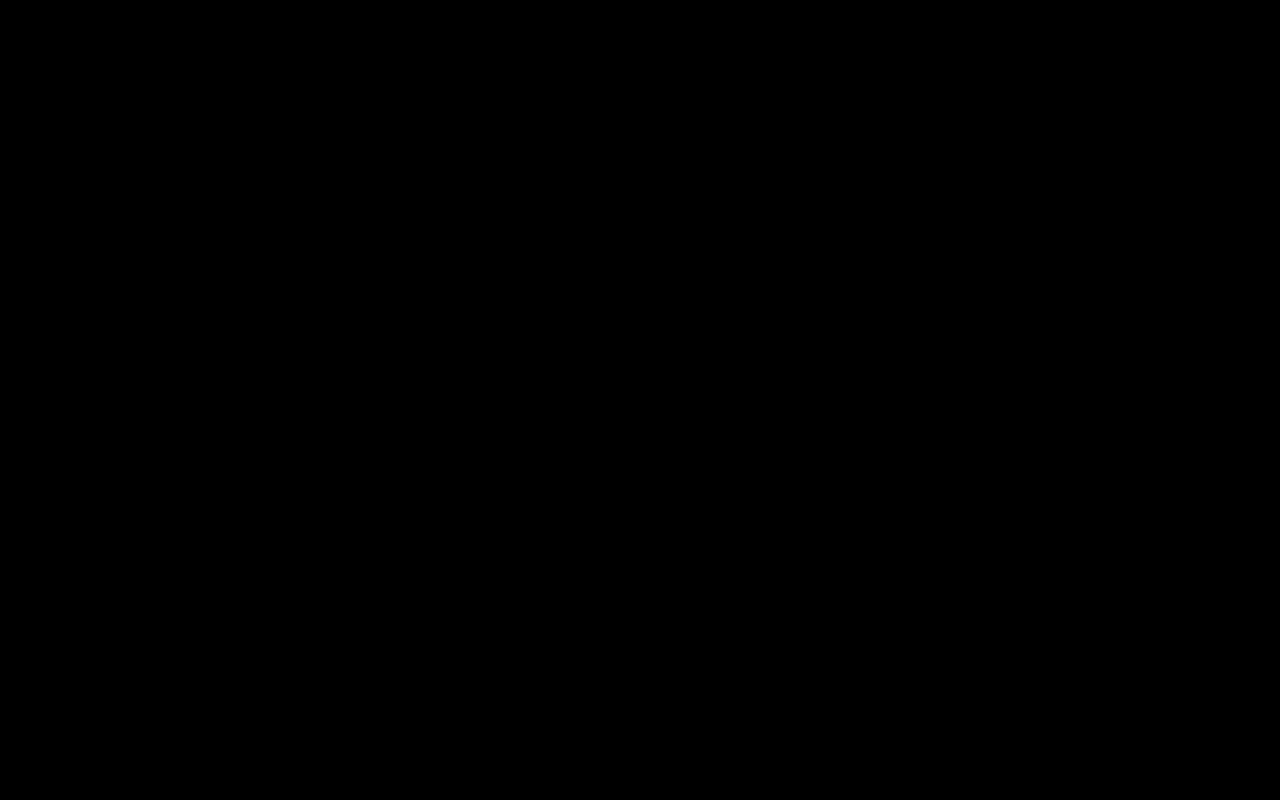
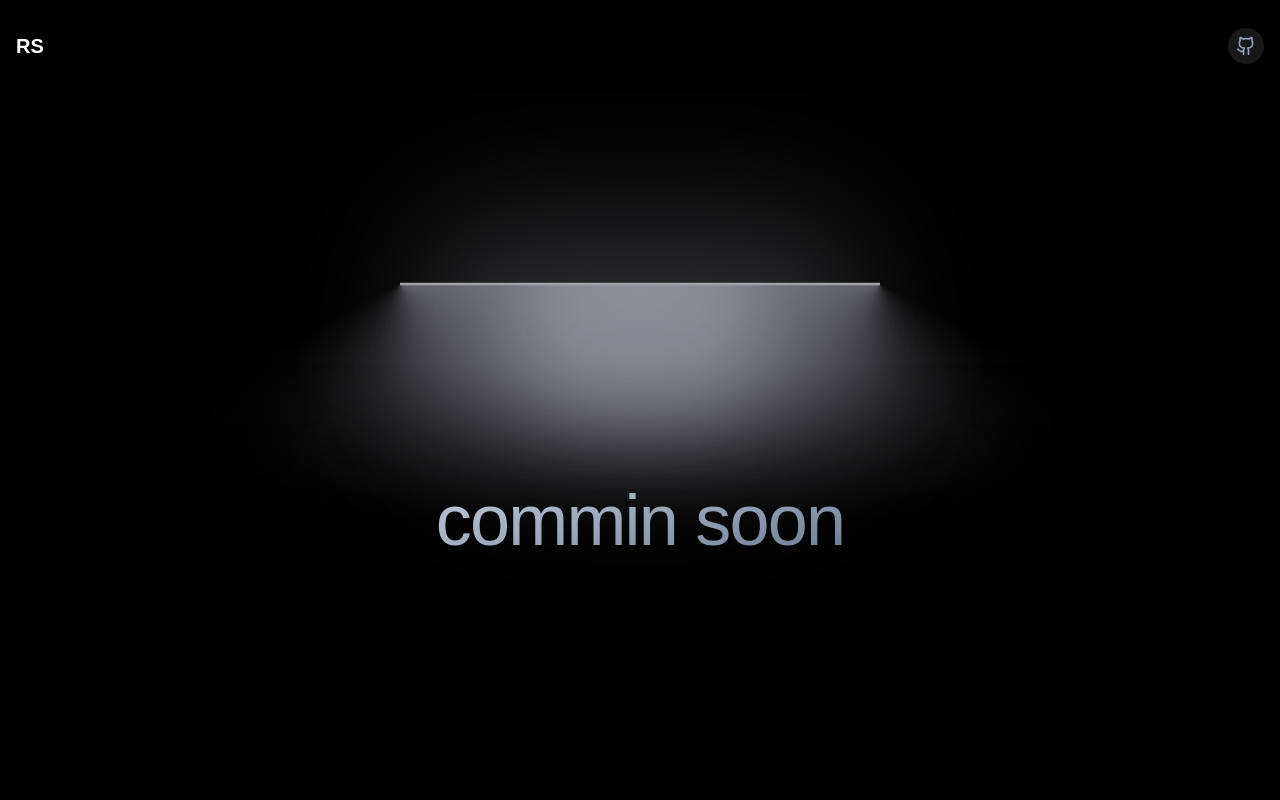
Before and after one commit to mahendraDew/bytecodeui, a Next.js app: page /resources in a window 1280 px wide. Before the commit this address had no page. Shown: the top 800 px of the page. Built offline with nearby package versions, Linux system fonts and the light colour scheme.

Commit message:
added resources and template

```diff
--- /dev/null
+++ b/app/resources/layout.tsx
@@ -0,0 +1,15 @@
+import Footer from '@/components/Footer'
+import { Navbar } from '@/components/Navbar'
+import React from 'react'
+
+export default function layout ({ children }: { children: React.ReactNode }) {
+  return (
+    <>
+      <div className='px-4 mx-auto flex min-h-screen max-w-7xl flex-col'>
+        <Navbar logoText='RS' logoUrl='/resources' />
+        {children}
+      </div>
+      <Footer />
+    </>
+  )
+}
--- /dev/null
+++ b/app/resources/page.tsx
@@ -0,0 +1,11 @@
+'use client'
+import LaunchingSoon from '@/components/landing/LaunchingSoon'
+import React from 'react'
+
+export default function page () {
+  return (
+    <div>
+      <LaunchingSoon text='commin soon' />
+    </div>
+  )
+}
--- /dev/null
+++ b/app/template/layout.tsx
@@ -0,0 +1,15 @@
+import Footer from '@/components/Footer'
+import { Navbar } from '@/components/Navbar'
+import React from 'react'
+
+export default function layout ({ children }: { children: React.ReactNode }) {
+  return (
+    <>
+      <div className='px-4 mx-auto flex min-h-screen max-w-7xl flex-col'>
+        <Navbar logoText='TL' logoUrl='/template' />
+        {children}
+      </div>
+      <Footer />
+    </>
+  )
+}
--- /dev/null
+++ b/app/template/page.tsx
@@ -0,0 +1,16 @@
+"use client"
+import LaunchingSoon from '@/components/landing/LaunchingSoon'
+// import { Navbar } from '@/components/Navbar'
+import React from 'react'
+
+export default function page () {
+
+  return (
+    // <div className='px-4 mx-auto flex min-h-screen max-w-7xl flex-col'>
+    //   <Navbar logoText='TL' logoUrl='/'/>
+      <div>
+        <LaunchingSoon text='commin soon'/>
+      </div>
+    // </div>
+  )
+}
```
